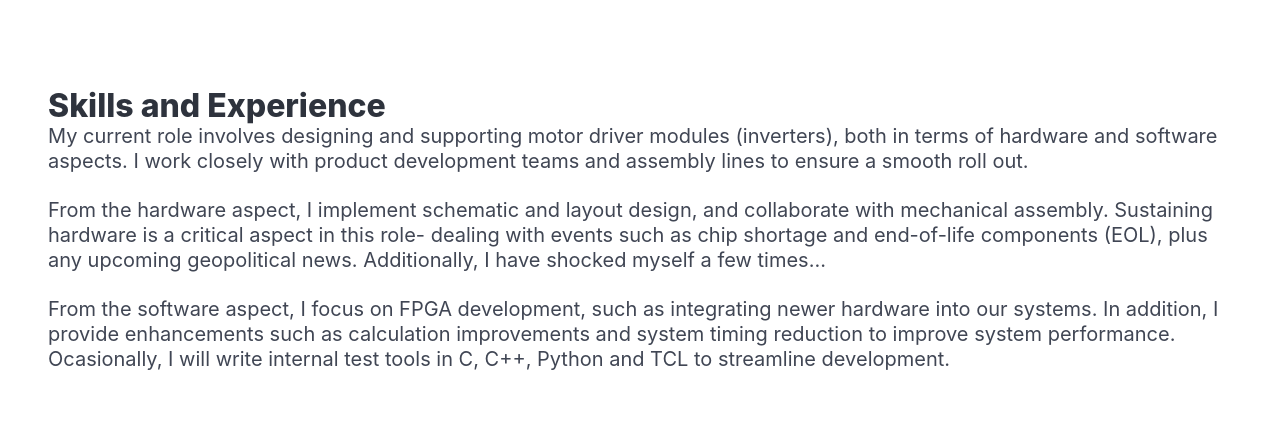
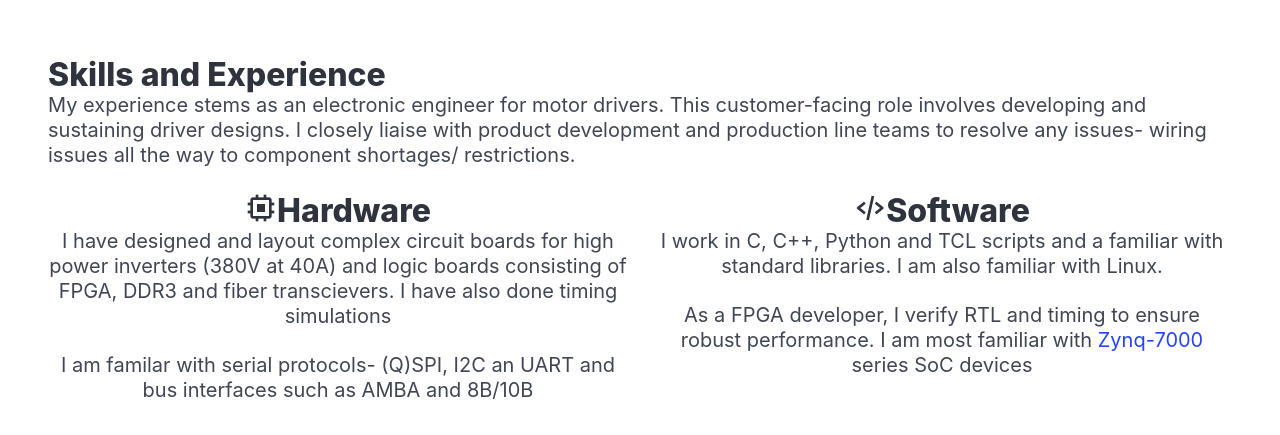
Before and after one commit to jasonwong94/jasonwong94.github.io, a plain HTML site: page index.html in a window 1280 px wide. Shown: the part 958-1393 px from the top of the page. Drawn offline with nearby package versions, Linux system fonts and the light colour scheme.

Commit message:
Split hardware and software experience into 2 columns

```diff
--- a/index.html
+++ b/index.html
@@ -46,18 +46,41 @@
 					</div>
 					<div class="subtitle" id="background">
 						<p class="subtitle">
-							My current role involves designing and supporting motor driver modules (inverters), both in terms of hardware and software aspects. I work closely with product development teams and assembly lines to ensure a smooth roll out.
+							My experience stems as an electronic engineer for motor drivers. This customer-facing role involves developing and sustaining driver designs. I closely liaise with product development and production line teams to resolve any issues- wiring issues all the way to component shortages/ restrictions.
 						</p>
-						<p class="subtitle">
-							From the hardware aspect, I implement schematic and layout design, and collaborate with mechanical assembly. Sustaining hardware is a critical aspect in this role- dealing with events such as chip shortage and end-of-life components (EOL), plus any upcoming geopolitical news. Additionally, I have shocked myself a few times...
-						</p>
-						<p class="subtitle">
-							From the software aspect, I focus on FPGA development, such as integrating newer hardware into our systems. In addition, I provide enhancements such as calculation improvements and system timing reduction to improve system performance. Ocasionally, I will write internal test tools in C, C++, Python and TCL to streamline development.
-						</p>
+
+						<div class="columns">
+							<div class="column has-text-centered">
+							  	<div class="">
+									<p class="title"><i class='bx bx-chip' ></i>Hardware</p>
+									<p class="subtitle">I have designed and layout complex circuit boards for high power inverters (380V at 40A) and logic boards consisting of FPGA, DDR3 and fiber transcievers. I have also done timing simulations</p>
+									<p class="subtitle">I am familar with serial protocols- (Q)SPI, I2C an UART and bus interfaces such as AMBA and 8B/10B </p>
+							  	</div>
+							</div>
+							<div class="column has-text-centered">
+								<div class="">
+									<p class="title"><i class='bx bx-code-alt' ></i>Software</p>
+									<p class="subtitle">I work in C, C++, Python and TCL scripts and a familiar with standard libraries. I am also familiar with Linux. </p>
+									</p class="subtitle"> As a FPGA developer, I verify RTL and timing to ensure robust performance. I am most familiar with <a href="https://www.amd.com/en/products/adaptive-socs-and-fpgas/soc/zynq-7000.html" target="_blank">Zynq-7000</a> series SoC devices </p>
+								</div>
+							</div>
+						</div>
+
+						<!-- <div class="grid has-text-centered">
+							<div class="cell">
+								Programming
+							</div>
+							<div class="cell">
+								Design Tools
+							</div>
+						</div> -->
+
 					</div>
 					<div class="subtitle" id="skills">
 
 					</div>
+
+
 				</div>
 			</div>
 		</section>
```
